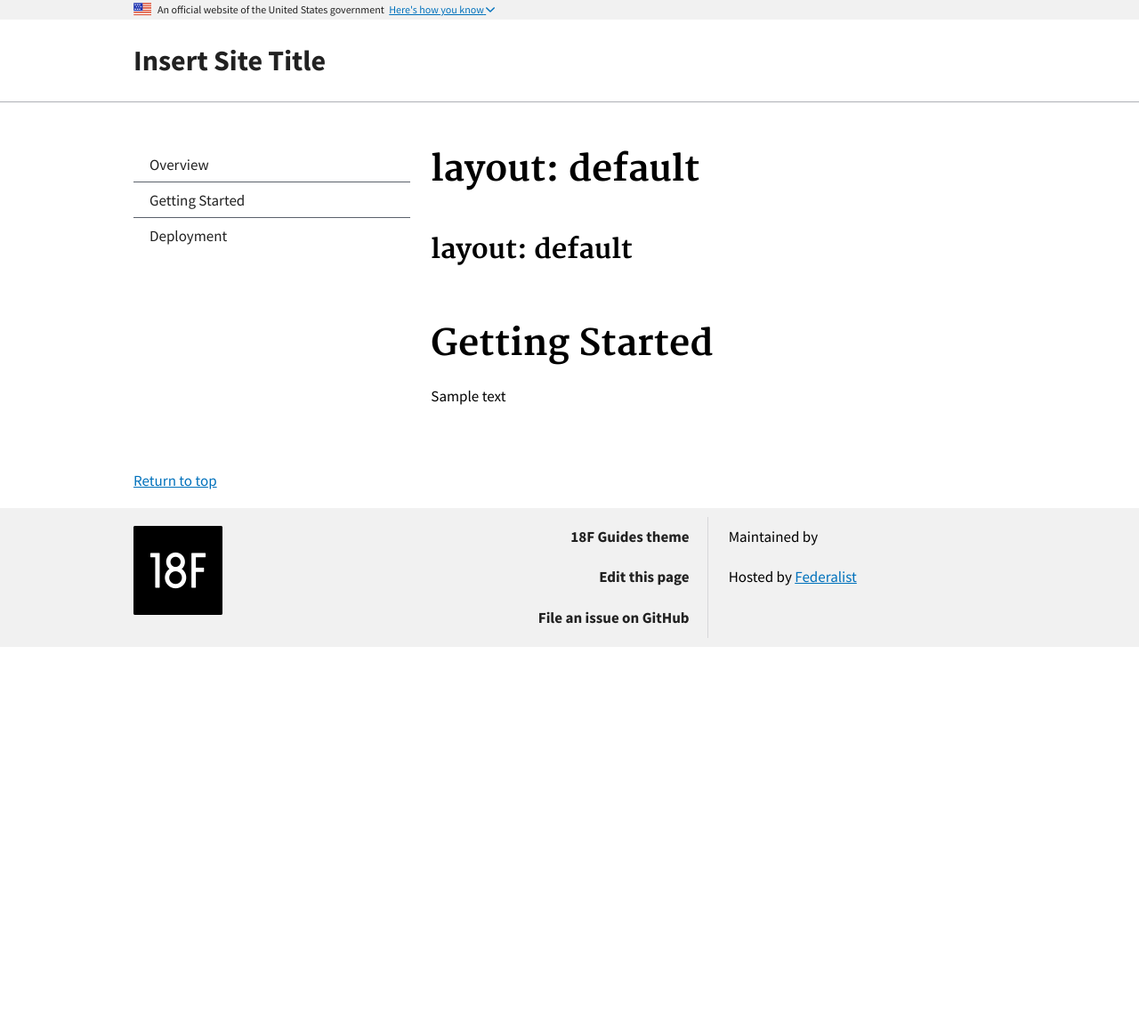
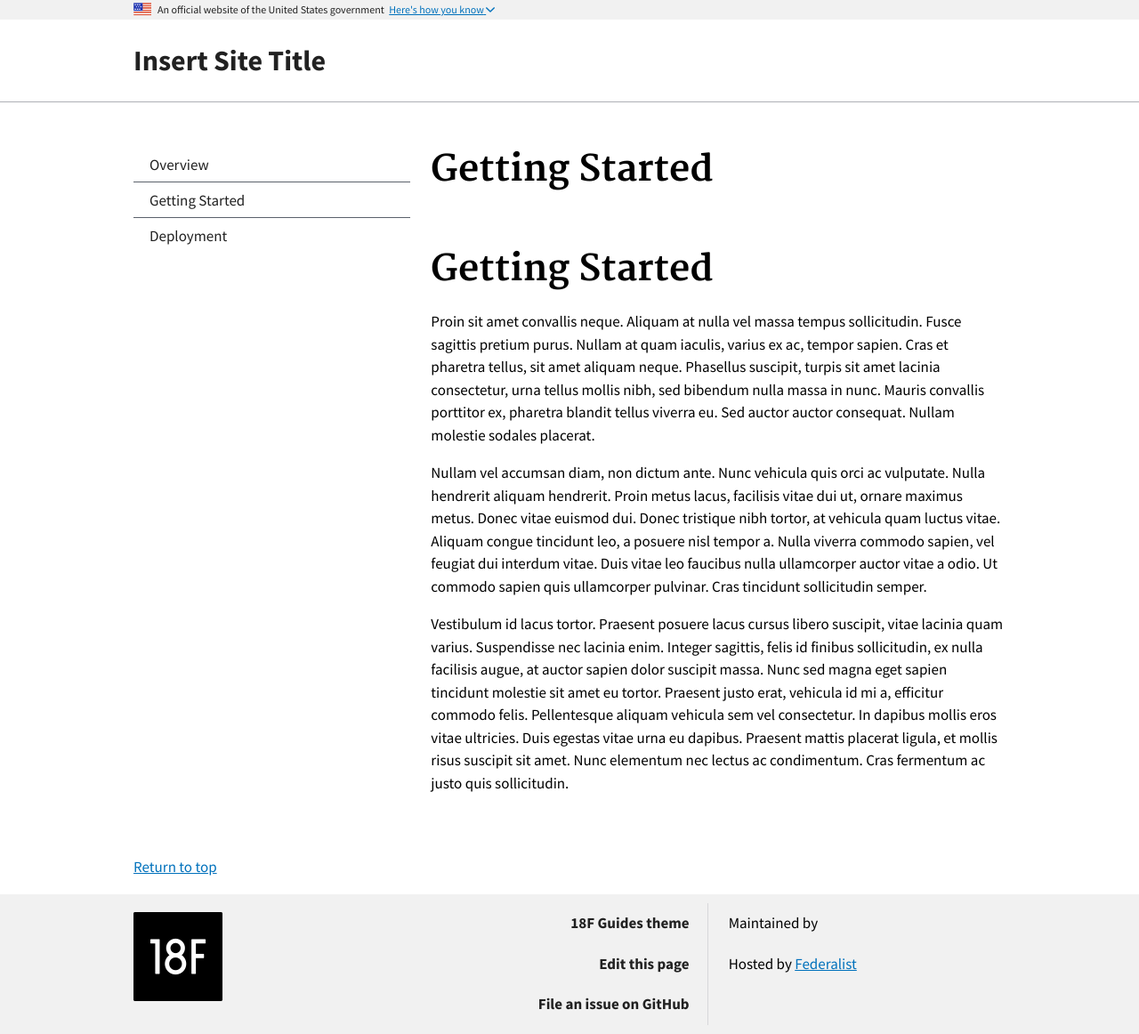
Before and after one commit to davidewarren/federalist-guide-template, a Jekyll site: the page built from pages/getting-started.md, in a window 1280 px wide. Shown: the whole page at 89% size. Built offline with Jekyll 4.4.1, drawn with Linux system fonts in a browser that asks for light colours; our own code applies the rules of GitHub Pages for plain Markdown files; before the commit the page ends 900 px from its top, so only the background shows below that.

Commit message:
Update getting-started.md

```diff
--- a/pages/getting-started.md
+++ b/pages/getting-started.md
@@ -1,5 +1,10 @@
+---
 layout: default
 ---
 # Getting Started
 
-Sample text
+Proin sit amet convallis neque. Aliquam at nulla vel massa tempus sollicitudin. Fusce sagittis pretium purus. Nullam at quam iaculis, varius ex ac, tempor sapien. Cras et pharetra tellus, sit amet aliquam neque. Phasellus suscipit, turpis sit amet lacinia consectetur, urna tellus mollis nibh, sed bibendum nulla massa in nunc. Mauris convallis porttitor ex, pharetra blandit tellus viverra eu. Sed auctor auctor consequat. Nullam molestie sodales placerat.
+
+Nullam vel accumsan diam, non dictum ante. Nunc vehicula quis orci ac vulputate. Nulla hendrerit aliquam hendrerit. Proin metus lacus, facilisis vitae dui ut, ornare maximus metus. Donec vitae euismod dui. Donec tristique nibh tortor, at vehicula quam luctus vitae. Aliquam congue tincidunt leo, a posuere nisl tempor a. Nulla viverra commodo sapien, vel feugiat dui interdum vitae. Duis vitae leo faucibus nulla ullamcorper auctor vitae a odio. Ut commodo sapien quis ullamcorper pulvinar. Cras tincidunt sollicitudin semper.
+
+Vestibulum id lacus tortor. Praesent posuere lacus cursus libero suscipit, vitae lacinia quam varius. Suspendisse nec lacinia enim. Integer sagittis, felis id finibus sollicitudin, ex nulla facilisis augue, at auctor sapien dolor suscipit massa. Nunc sed magna eget sapien tincidunt molestie sit amet eu tortor. Praesent justo erat, vehicula id mi a, efficitur commodo felis. Pellentesque aliquam vehicula sem vel consectetur. In dapibus mollis eros vitae ultricies. Duis egestas vitae urna eu dapibus. Praesent mattis placerat ligula, et mollis risus suscipit sit amet. Nunc elementum nec lectus ac condimentum. Cras fermentum ac justo quis sollicitudin.
```
